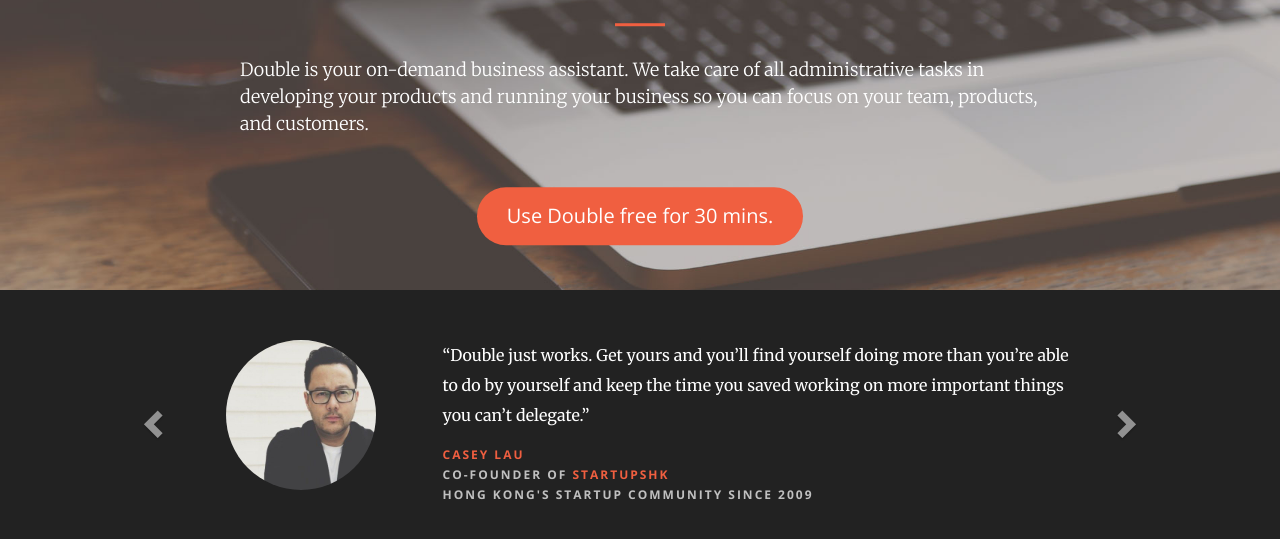
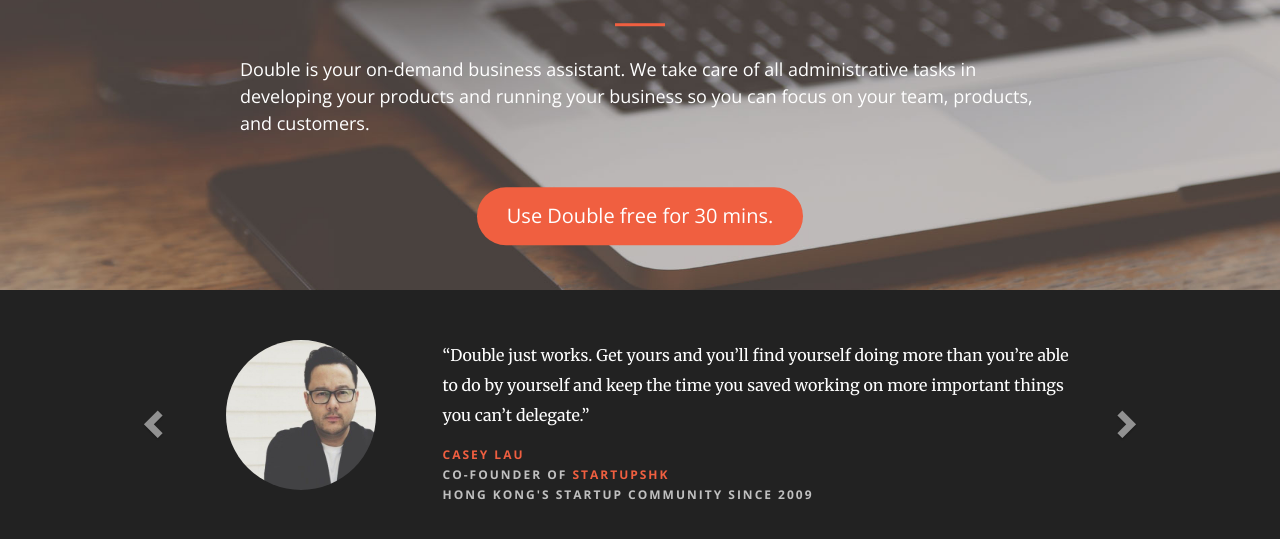
Before and after one commit to eetom/new-double, a plain HTML site: page index.html in a window 1280 px wide. Shown: the part 261-800 px from the top of the page. Drawn offline with nearby package versions, Linux system fonts and the light colour scheme.

Commit message:
use sans serif to make it easier to read over life background

```diff
--- a/css/creative.css
+++ b/css/creative.css
@@ -332,6 +332,8 @@ header .header-content .header-content-inner p {
     font-size: 16px;
     font-weight: 300;
     color: #fff;
+    font-family: 'Open Sans','Helvetica Neue',Arial,sans-serif;
+    font-weight: 500;
 }
 
 header .header-content .header-content-inner .sub-text{
```
